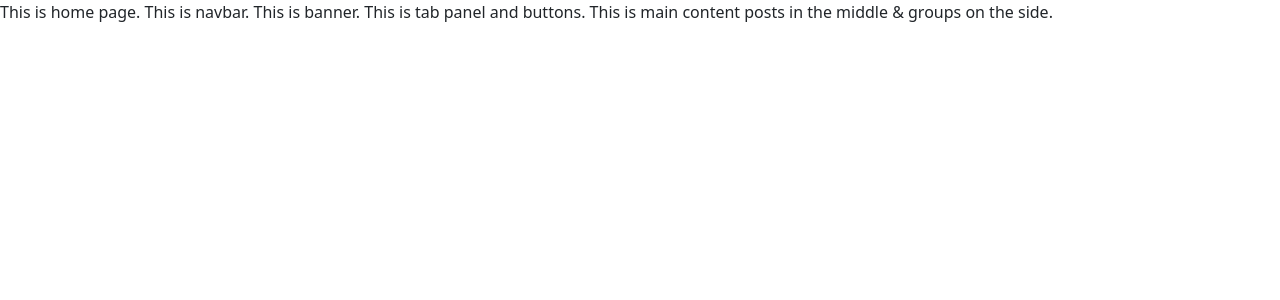
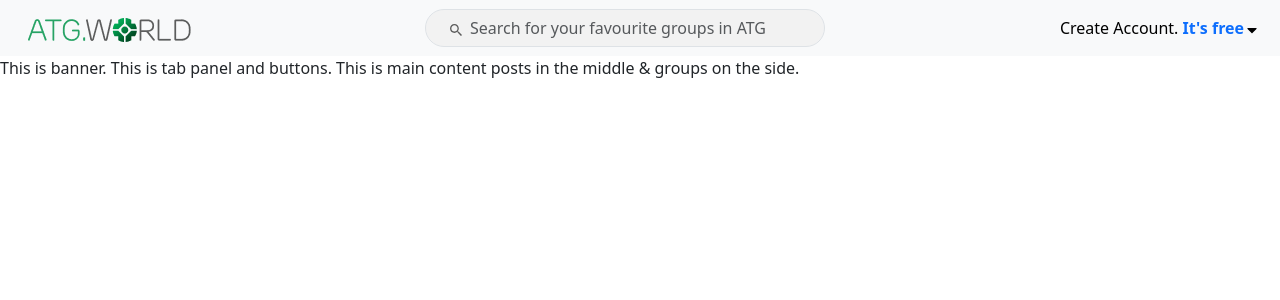
Before and after one commit to MarzukaaZaki/atg-mern-task, a React (Vite) app: page / in a window 1280 px wide. Shown: the top 300 px of the page. Built offline with nearby package versions, Linux system fonts and the light colour scheme.

Commit message:
Added navbar component

```diff
--- a/package.json
+++ b/package.json
@@ -13,7 +13,8 @@
     "bootstrap": "^5.3.2",
     "react": "^18.2.0",
     "react-bootstrap": "^2.9.1",
-    "react-dom": "^18.2.0"
+    "react-dom": "^18.2.0",
+    "react-icons": "^4.12.0"
   },
   "devDependencies": {
     "@types/react": "^18.2.37",
--- /dev/null
+++ b/src/components/Header/Header.css
@@ -0,0 +1,12 @@
+.search-input{
+    width: 400px;
+    background-color: #F2F2F2;
+    text-align: center;
+
+}
+
+.search-icon{
+    position: absolute;
+    top:40%;
+    left: 35%;
+}
--- /dev/null
+++ b/src/components/Header/Header.jsx
@@ -0,0 +1,36 @@
+import React from 'react';
+import logo from '../../../src/assets/logo/logo.png'
+import { FaCaretDown } from "react-icons/fa";
+import { IoMdSearch } from "react-icons/io";
+import './Header.css'
+const Header = () => {
+    return (
+        <nav className="navbar navbar-expand-lg bg-body-tertiary">
+            <div className="container-fluid">
+                <button className="navbar-toggler" type="button" data-bs-toggle="collapse" data-bs-target="#navbarNav" aria-controls="navbarNav" aria-expanded="false" aria-label="Toggle navigation">
+                    <span className="navbar-toggler-icon"></span>
+                </button>
+                <div className="collapse navbar-collapse" id="navbarNav">
+                    <a className="navbar-brand ms-3">
+                        <img src={logo} />
+                    </a>
+                    <form className="d-flex mx-lg-auto search-box rounded-pill" role="search" style={{color:'#5C5C5C'}}>
+
+                       <IoMdSearch className='search-icon'/>
+                        <input className="form-control me-2 rounded-pill search-input"
+                            type="search"
+                            placeholder="Search for your favourite groups in ATG" aria-label="Search"/>
+                    </form>
+                    <ul className="navbar-nav">
+                        <li className="nav-item">
+                            <a className="nav-link active" aria-current="page" href="#">Create Account.<span className="text-primary fw-semibold"> It's free</span><FaCaretDown/></a>
+                        </li>
+
+                    </ul>
+                </div>
+            </div>
+        </nav>
+    );
+};
+
+export default Header;
--- a/src/pages/Home/Home.jsx
+++ b/src/pages/Home/Home.jsx
@@ -1,10 +1,10 @@
 import React from 'react';
+import Header from '../../components/Header/Header';
 
 const Home = () => {
     return (
         <div>
-            This is home page.
-            This is navbar.
+           <Header/>
             This is banner.
             This is tab panel and buttons.
             This is main content posts in the middle & groups on the side.
```
Also changed, not shown: src/assets/logo/logo.png (added), src/components/Navbar/Navbar.jsx (deleted), 1 other file (tests, documents, lock files or other folders).
